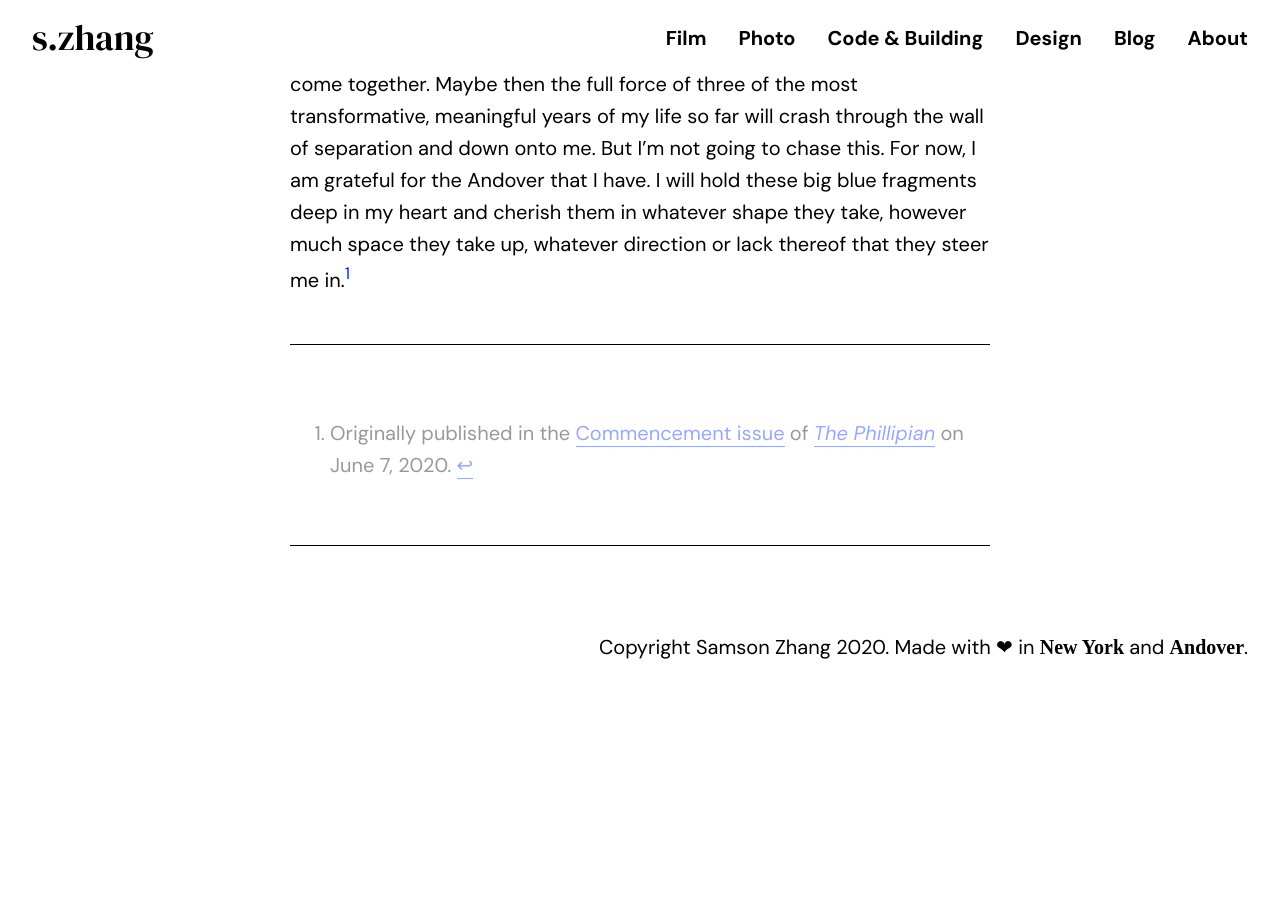
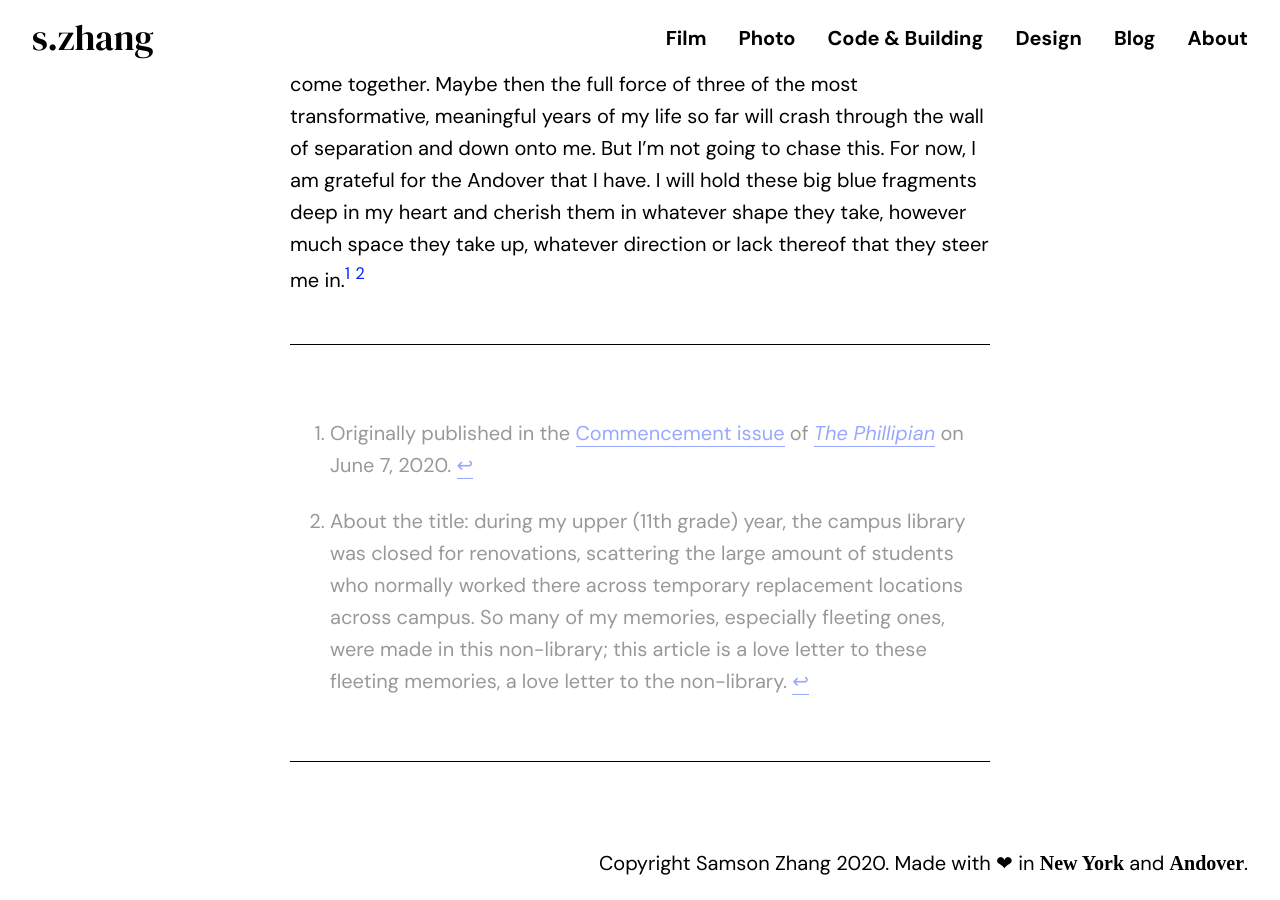
Before and after one commit to wwsalmon/portfolio, a Jekyll site: the page built from _posts/2020-06-07-a-love-letter-to-the-non-library-andover-commencement-commentary.md, in a window 1280 px wide and 900 px high, scrolled down 4111 px. Built offline with Jekyll 4.4.1, drawn with Linux system fonts in a browser that asks for light colours; some web fonts are replaced; a script that is not in the unit is left out; before the commit the page ends 4795 px from its top, so only the background shows below that.

Commit message:
add footnote to commencement commentary

```diff
--- a/_posts/2020-06-07-a-love-letter-to-the-non-library-andover-commencement-commentary.md
+++ b/_posts/2020-06-07-a-love-letter-to-the-non-library-andover-commencement-commentary.md
@@ -1,8 +1,8 @@
 ---
+title: A Love Letter to the Non-Library (Andover Commencement Commentary)
 layout: post
 date: '2020-06-07 22:58:51'
 tags: personal essay
-title: A Love Letter to the Non-Library (Andover Commencement Commentary)
 ---
 
 “How are you feeling?” I asked a senior friend around this time last year. “Everything has an added weight to it,” he replied. “Heavy with the thought that everything I do might be the last time I do it.”
@@ -25,6 +25,8 @@ But, separated from my Andover self, from the mythic bliss of senior spring and
 
 Yet, nine days past the submission deadline, I continue trying to bash out this article. I owe this to Tessa, who urged me to keep going and alleviated my guilt by being even further behind on her article than me; to Junah, who humbled me down into the ground with her endlessly confident, thoughtful article; and to Kelly, who guided my final realization: that it’s okay not to have a grand, profound revelation to share. It’s okay to accept my understanding of my Andover experience as what it’s become, to appreciate my three years here without feeling the need to unpack every bit of it. It’s okay to let myself have faith in myself, faith that I’ll eventually find myself again, that things will be okay.
 
-Instead of the warmth, the loving sorrow, the bittersweet nostalgia I thought this article would contain, it ends up being a simple expression of gratitude — not for a unified whole, but for a patchwork of people, places, and memories that I don’t know how to fit together (Junah’s the puzzle master, after all). Maybe in a bit of time, after classes really, truly, finally, end, or while listening to commencement speeches on Zoom, or when the class of ’21 walks down the vista with a new Head of School that we first interviewed but who will never be ours; maybe then a greater semblance of Andover will come together. Maybe then the full force of three of the most transformative, meaningful years of my life so far will crash through the wall of separation and down onto me. But I’m not going to chase this. For now, I am grateful for the Andover that I have. I will hold these big blue fragments deep in my heart and cherish them in whatever shape they take, however much space they take up, whatever direction or lack thereof that they steer me in.[^org]
+Instead of the warmth, the loving sorrow, the bittersweet nostalgia I thought this article would contain, it ends up being a simple expression of gratitude — not for a unified whole, but for a patchwork of people, places, and memories that I don’t know how to fit together (Junah’s the puzzle master, after all). Maybe in a bit of time, after classes really, truly, finally, end, or while listening to commencement speeches on Zoom, or when the class of ’21 walks down the vista with a new Head of School that we first interviewed but who will never be ours; maybe then a greater semblance of Andover will come together. Maybe then the full force of three of the most transformative, meaningful years of my life so far will crash through the wall of separation and down onto me. But I’m not going to chase this. For now, I am grateful for the Andover that I have. I will hold these big blue fragments deep in my heart and cherish them in whatever shape they take, however much space they take up, whatever direction or lack thereof that they steer me in.[^org] [^title]
 
 [^org]: Originally published in the [Commencement issue](http://pdf.phillipian.net/2020/06072020.pdf) of *[The Phillipian](https://phillipian.net/)* on June 7, 2020.
+
+[^title]: About the title: during my upper (11th grade) year, the campus library was closed for renovations, scattering the large amount of students who normally worked there across temporary replacement locations across campus. So many of my memories, especially fleeting ones, were made in this non-library; this article is a love letter to these fleeting memories, a love letter to the non-library.
```
